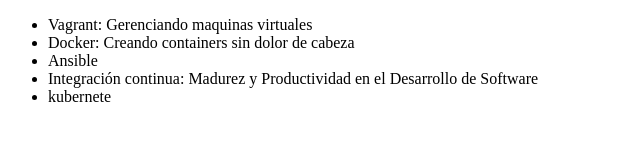
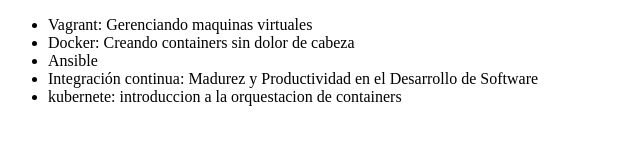
Before and after one commit to AlexDRivera/git-alura, a plain HTML site: page index.html in a window 1280 px wide. Shown: the whole page, without its empty margins (0-640 px from the left). Drawn offline with Linux system fonts and the light colour scheme.

Commit message:
Modificando el nombre del curso de kubernetes

```diff
--- a/index.html
+++ b/index.html
@@ -10,7 +10,7 @@
          <li> Docker: Creando containers sin dolor de cabeza </li>
          <li> Ansible </li>
          <li> Integración continua: Madurez y Productividad en el Desarrollo de Software </li>
-         <li>kubernete</li>
+         <li>kubernete: introduccion a la orquestacion de containers</li>
      </ul>
 </body>
 </html>
```
